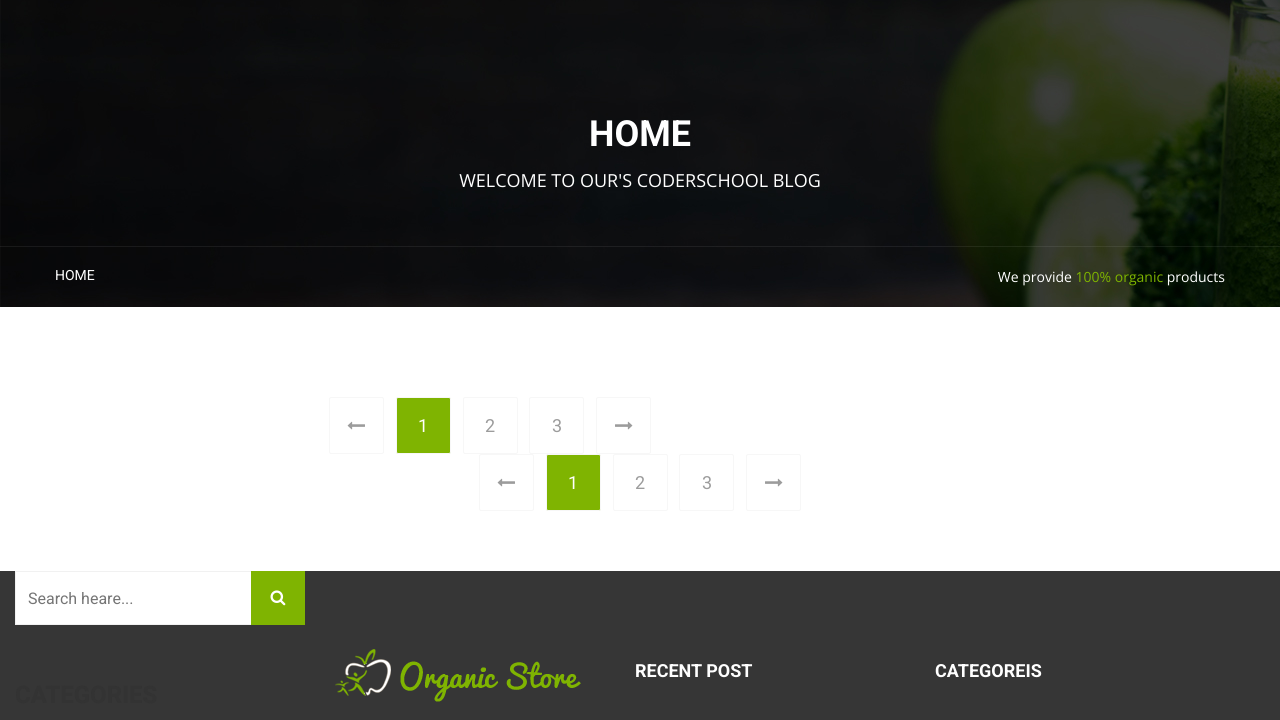
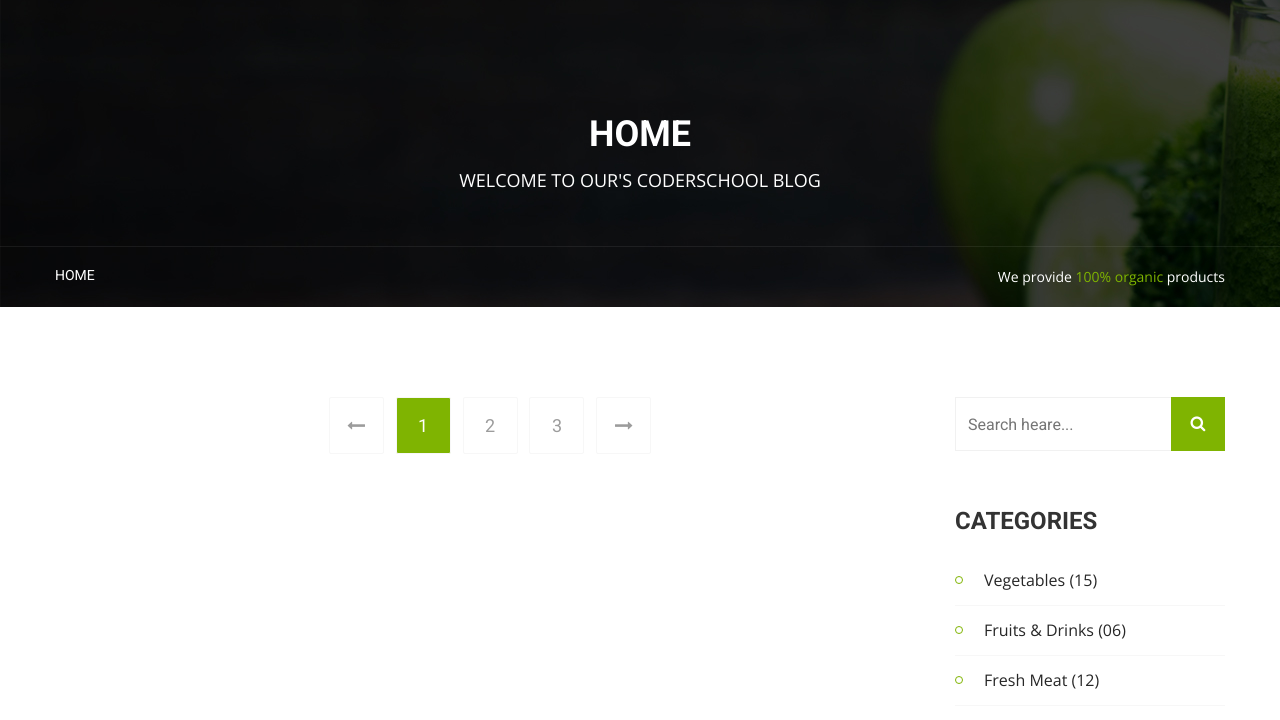
Before and after one commit to vanmitG/Cds-flask-blogs, a Flask app: page / in a window 1280 px wide. Shown: the part 263-983 px from the top of the page. Run offline with Flask 2, Linux system fonts and the light colour scheme; data that the repository does not hold is empty; some libraries are stand-ins or nearby versions; some web fonts are replaced.

Commit message:
fix sidebar drop to bottom

```diff
--- a/templates/blog-list-sidebar.html
+++ b/templates/blog-list-sidebar.html
@@ -85,21 +85,12 @@
 				</div>
 				<!-- end row -->
 			</div> <!-- End of .post -->
+			<div class="col-lg-3 col-md-4 col-sm-12 col-xs-12 sidebar_styleTwo">
+				<!-- _______________________ SIDEBAR ____________________ -->
+				{% include 'includes/side-bar.html' %}
+				<!-- End of .sidebar_styleTwo -->
+			</div>
 		</div>
-	</div>
-	<ul class="page_pagination">
-		<li><a href="#" class="tran3s"><i class="fa fa-long-arrow-left" aria-hidden="true"></i></a></li>
-		<li><a href="#" class="active tran3s">1</a></li>
-		<li><a href="#" class="tran3s">2</a></li>
-		<li><a href="#" class="tran3s">3</a></li>
-		<li><a href="#" class="tran3s"><i class="fa fa-long-arrow-right" aria-hidden="true"></i></a></li>
-	</ul>
-	</div>
-	<div class="col-lg-3 col-md-4 col-sm-12 col-xs-12 sidebar_styleTwo">
-		<!-- _______________________ SIDEBAR ____________________ -->
-		{% include 'includes/side-bar.html' %}
-		<!-- End of .sidebar_styleTwo -->
-	</div>
 	</div>
 	</div>
 </section>
```
